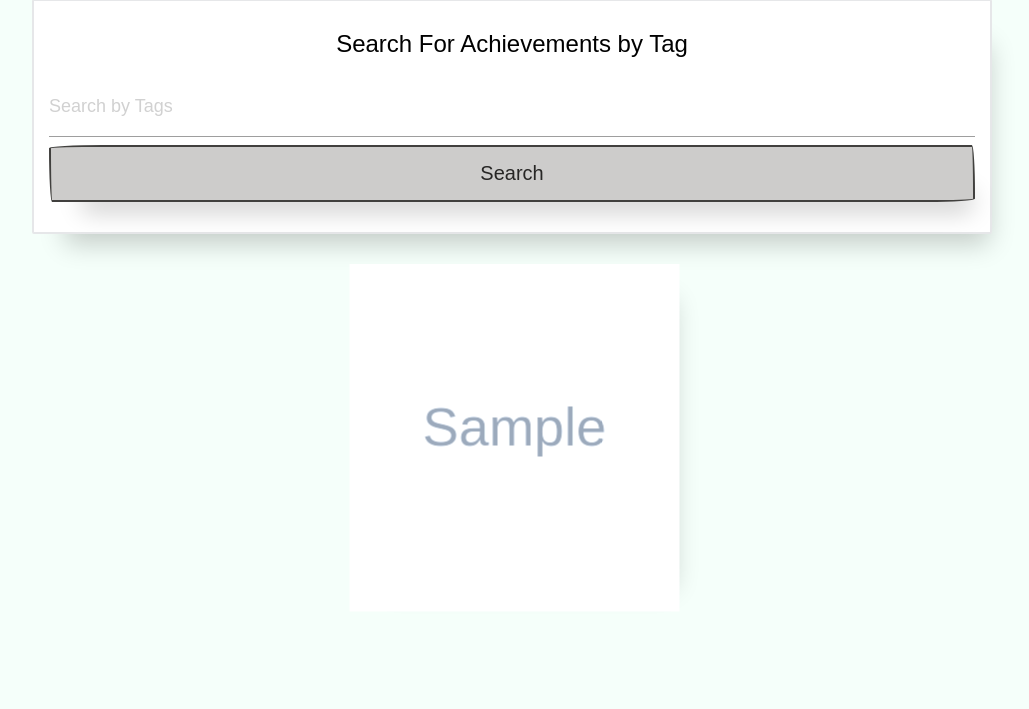
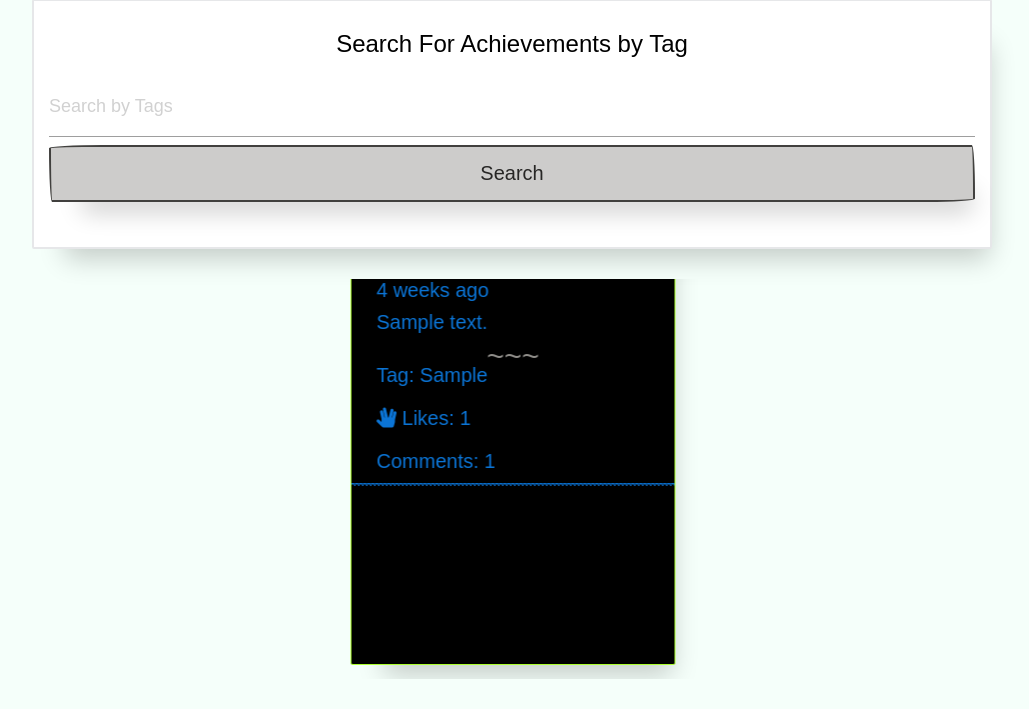
Before and after one commit to tla111/bullet-journal-capstone, a Django app: page /blog/ in a window 1280 px wide. Shown: the part 114-823 px from the top of the page, without its empty margins (128-1157 px from the left). Before the commit the page ends 688 px from the top, so only its background shows below. Run offline with Django 3.2, Linux system fonts and the light colour scheme; a user stored in the database is signed in; tables that the repository leaves empty hold one stand-in row (values such as "Sample post"); grey boxes marked "Sample" are stand-in pictures; some libraries are stand-ins or nearby versions; some web fonts are replaced.

Commit message:
updated version

```diff
--- a/templates/blog/index.html
+++ b/templates/blog/index.html
@@ -25,7 +25,7 @@
         width: 100%;
     }
     .card {
-        height: 235px !important;
+        height: 250px !important;
     }
     .card-title {
         text-align: center;
@@ -44,8 +44,9 @@
     }
     .card_container {
         margin-top: -50px;
-        height: 325px !important;
+        height: 470px !important;
         width: 325px !important;
+        border: 1px solid greenyellow;
     }
     .card_buttons {
         display: flex;
@@ -63,7 +64,7 @@
         flex-direction: column;
         justify-content: center;
         align-items: center;
-        height: 370px;
+        height: 460px;
         width: 330px;
         background: linear-gradient(135deg, blue, red);
         transition: 0.5s;
@@ -72,7 +73,7 @@
       bottom: -30%;
     }
     img {
-        height: 370px;
+        height: 470px;
         width: 330px;
     }
     .navbar_box {
@@ -126,42 +127,26 @@
                         <hr>
                         {% if post.author.id  != request.user.id %}
                             <p>Tag: {{post.tags}}</p>
+                            <p><i class="fas fa-hand-spock"></i> Likes: {{post.likes}} </p>
                             <p> Comments: {{post.comments.count}} </p>
                         {% else %}
-                            <p>Comments: {{post.comments.count}} </p>
-                            <div class="card_buttons">
-                                <a class="paper-btn btn-danger" popover-top=" ARE YOU SURE❓" href="/delete_post/{{post.id}}">Delete</a>
-                                <a  class="paper-btn btn-success"  href="/edit_post/{{post.id}}">Edit Post</a>
-                            </div>
+                        <p>Tag: {{post.tags}}</p>
+                        <p><i class="fas fa-hand-spock"></i> Likes: {{post.likes}} </p>
+                        <p>Comments: {{post.comments.count}} </p>
+                        <!-- <a class="paper-btn btn-danger" popover-top=" ARE YOU SURE❓" href="/delete_post/{{post.id}}">Delete</a>
+                        <a  class="paper-btn btn-success"  href="/edit_post/{{post.id}}">Edit Post</a> -->
                         {% endif %}
-                        <div class="card-image">
+                        <!-- <div class="card-image">
                             {% if post.blog_image %}
                                 <img
                                 src="{{post.blog_image.url}}"
                                 alt="Blog Image" />
                             {% endif %}
-                        </div>
-                    </div>
+                        </div> -->
+                </div>
 
                 </a>
-                   <h4 class="card-title">{{ post.title}}</h4>
-                    <h5 class="card-subtitle">Created by {{ post.author }} {{post.list_date| timesince}} ago</h5>
-                    <p class="card-text">{{post.body|truncatechars:50}}</p>
-                    <hr></a>
-                    {% if post.author.id  != request.user.id %}
-                        <p>Tag: {{post.tags}}</p>
-                        <p><i class="fas fa-hand-spock"></i> Likes: {{post.likes}} </p>
-                        {% comment %} <p><i class="fas fa-lemon"></i> Dislikes: {{post.dislikes}} </p> {% endcomment %}
-                        <p> Comments: {{post.comments.count}} </p>
-                    {% else %}
-                        <p>Tag: {{post.tags}}</p>
-                        <p><i class="fas fa-hand-spock"></i> Likes: {{post.likes}} </p>
-                        {% comment %} <p><i class="fas fa-lemon"></i> Dislikes: {{post.dislikes}} </p> {% endcomment %}
-                        <p>Comments: {{post.comments.count}} </p>
-                        <a class="paper-btn btn-danger" popover-top=" ARE YOU SURE❓" href="/delete_post/{{post.id}}">Delete</a>
-                        <a  class="paper-btn btn-success"  href="/edit_post/{{post.id}}">Edit Post</a>
-                    {% endif %}
-                </div>
+
             </div>
             {% endfor %}
             <div class="swiper-pagination"></div>
@@ -181,5 +166,3 @@
 </script>
 
 {% endblock %}
-
-{% comment %} class="paper-btn btn-info" {% endcomment %}
```
Also changed, not shown: templates/home.html (+0 -10 lines).
